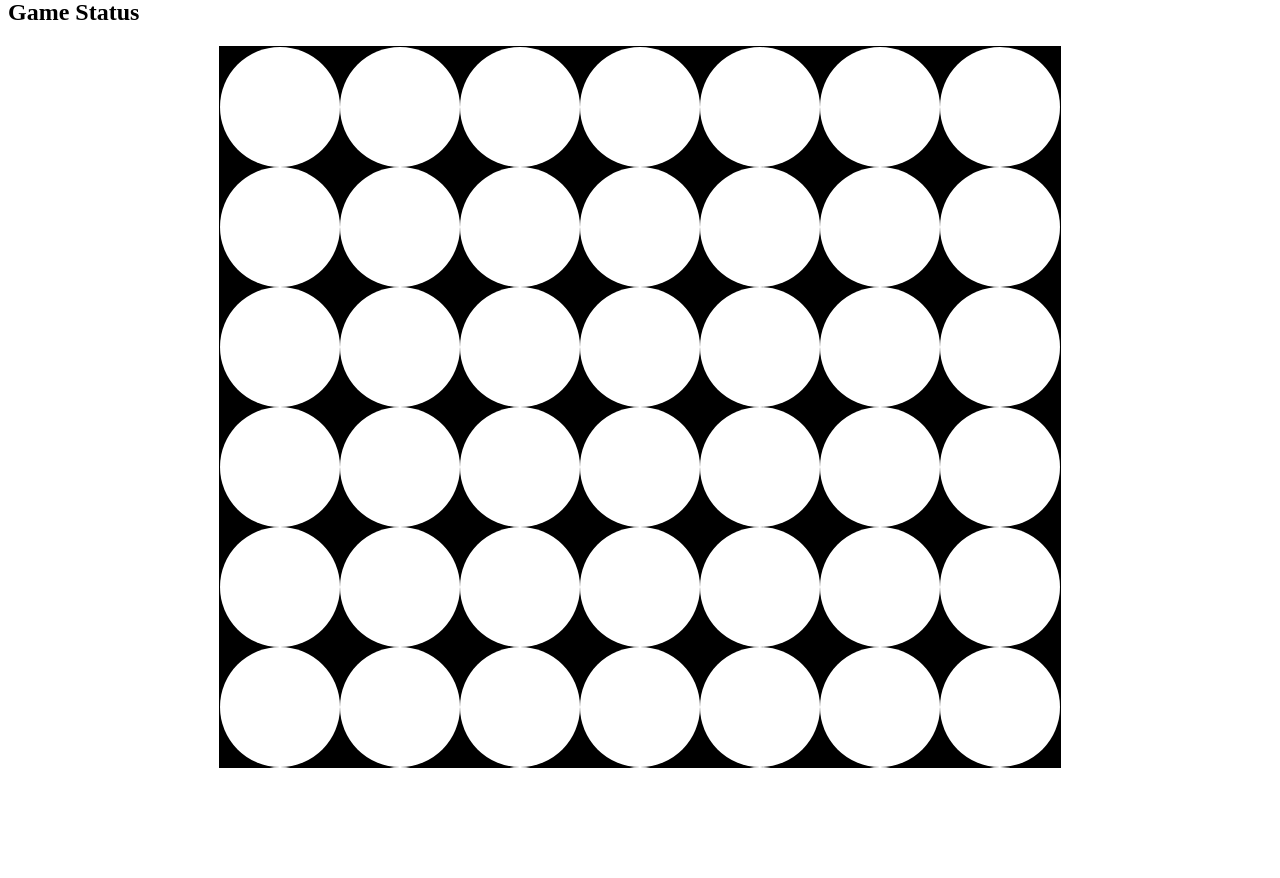
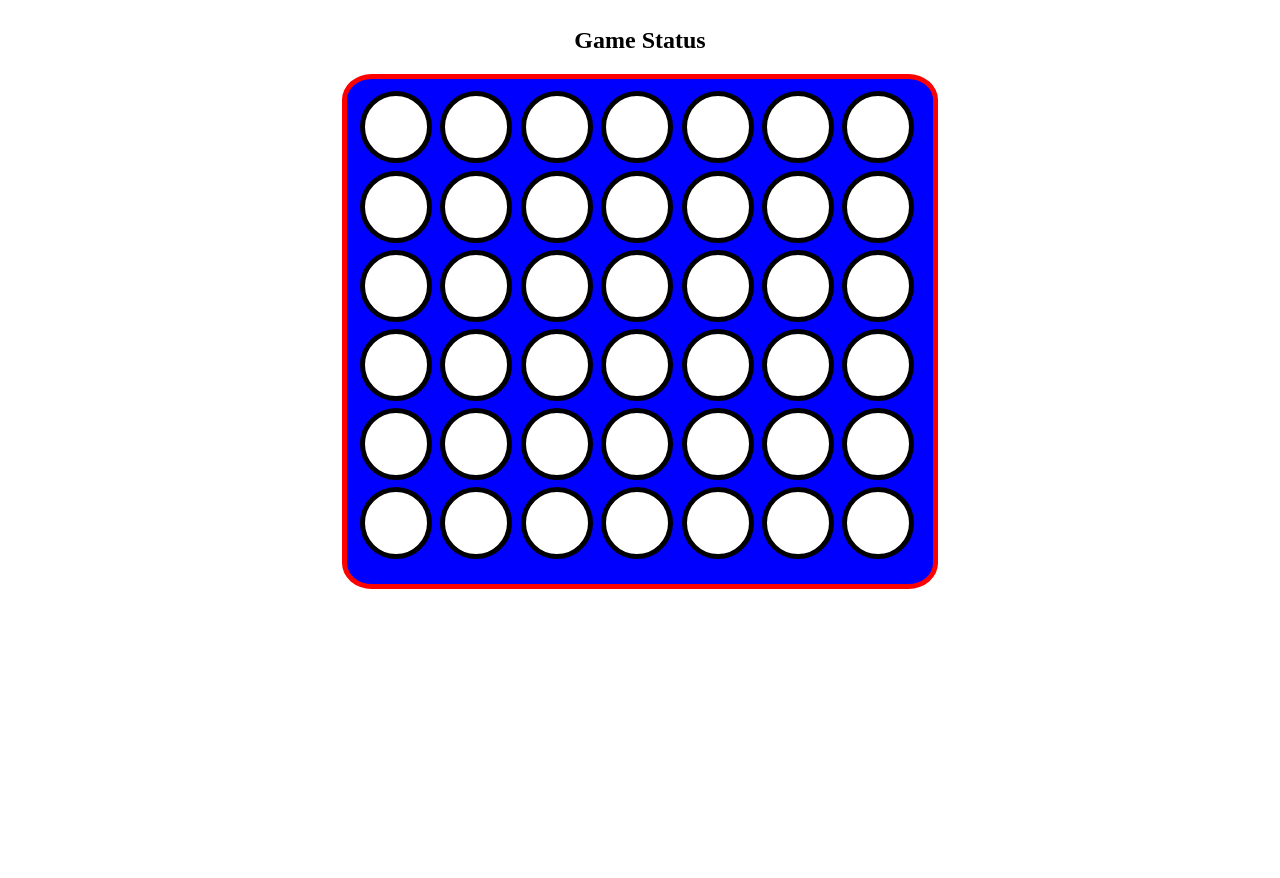
Before and after one commit to ljchu87/connect-four, a plain HTML site: page index.html in a window 1280 px wide. Shown: the part 81-959 px from the top of the page. Drawn offline with Linux system fonts and the light colour scheme.

Commit message:
Use create grid using grid template column/row

```diff
--- a/css/style.css
+++ b/css/style.css
@@ -1,21 +1,32 @@
+body {
+  height: 1000vh;
+  display: flex;
+  justify-content: flex-start;
+  align-items: center;
+  flex-direction: column;
+}
+
 .grid {
-  border: 1px solid black;
-  height: 720px;
-  width: 840px;
-  display: flex;
-  flex-wrap: wrap;
-  justify-content: center;
-  margin: 0 auto;
-  background-color: black;
+  grid-template-columns: repeat(7, 9vmin);
+  grid-template-rows: repeat(6, 9vmin);
+  display: grid;
+  border: 5px solid red;
+  border-radius: 5%;
+  width: 70vmin;
+  height: 60vmin;
+  background-color: blue;
+  padding: 1%;
+  gap: 1.5%;
 }
 
 .grid > div {
-height: 120px;
-width: 120px;
 background-color: white;
 border-radius: 50%;
+border: 5px solid black;
+text-align: center;
+vertical-align: middle;
 }
 
 .grid>div:hover {
-  background-color: rgb(30, 102, 164);
+  background-color: rgb(180, 176, 176);
 }
--- a/index.html
+++ b/index.html
@@ -13,55 +13,48 @@
   <h2 id="game-status">Game Status</h2>
 
   <section class="grid">
-		<div id="sq0" class="sq0"></div>
-		<div id="sq1" class="sq1"></div>
-		<div id="sq2" class="sq2"></div>
-		<div id="sq3" class="sq3"></div>
-		<div id="sq4" class="sq4"></div>
-		<div id="sq5" class="sq5"></div>
-		<div id="sq6" class="sq6"></div>
-		<div id="sq7" class="sq7"></div>
-		<div id="sq8" class="sq8"></div>
-    <div id="sq9" class="sq9"></div>
-		<div id="sq10" class="sq10"></div>
-		<div id="sq11" class="sq11"></div>
-		<div id="sq12" class="sq12"></div>
-		<div id="sq13" class="sq13"></div>
-		<div id="sq14" class="sq14"></div>
-		<div id="sq15" class="sq15"></div>
-		<div id="sq16" class="sq16"></div>
-		<div id="sq17" class="sq17"></div>
-    <div id="sq18" class="sq18"></div>
-		<div id="sq19" class="sq19"></div>
-		<div id="sq20" class="sq20"></div>
-		<div id="sq21" class="sq21"></div>
-		<div id="sq22" class="sq22"></div>
-		<div id="sq23" class="sq23"></div>
-		<div id="sq24" class="sq24"></div>
-		<div id="sq25" class="sq25"></div>
-		<div id="sq26" class="sq26"></div>
-    <div id="sq27" class="sq27"></div>
-		<div id="sq28" class="sq28"></div>
-		<div id="sq29" class="sq29"></div>
-		<div id="sq30" class="sq30"></div>
-		<div id="sq31" class="sq31"></div>
-		<div id="sq32" class="sq32"></div>
-		<div id="sq33" class="sq33"></div>
-		<div id="sq34" class="sq34"></div>
-		<div id="sq35" class="sq35"></div>
-    <div id="sq36" class="sq36"></div>
-		<div id="sq37" class="sq37"></div>
-		<div id="sq38" class="sq38"></div>
-		<div id="sq39" class="sq39"></div>
-		<div id="sq40" class="sq40"></div>
-		<div id="sq41" class="sq41"></div>
-		<div id="sq42" class="sq42"></div>
-		<div id="sq43" class="sq43"></div>
-		<div id="sq44" class="sq44"></div>
-    <div id="sq45" class="sq45"></div>
-		<div id="sq46" class="s46"></div>
-		<div id="sq47" class="sq47"></div>
-		<div id="sq48" class="sq48"></div>
+		<div class="circle"></div>
+		<div class="circle"></div>
+		<div class="circle"></div>
+		<div class="circle"></div>
+		<div class="circle"></div>
+		<div class="circle"></div>
+		<div class="circle"></div>
+		<div class="circle"></div>
+		<div class="circle"></div>
+		<div class="circle"></div>
+		<div class="circle"></div>
+		<div class="circle"></div>
+		<div class="circle"></div>
+		<div class="circle"></div>
+		<div class="circle"></div>
+		<div class="circle"></div>
+		<div class="circle"></div>
+		<div class="circle"></div>
+		<div class="circle"></div>
+		<div class="circle"></div>
+		<div class="circle"></div>
+		<div class="circle"></div>
+		<div class="circle"></div>
+		<div class="circle"></div>
+		<div class="circle"></div>
+		<div class="circle"></div>
+		<div class="circle"></div>
+		<div class="circle"></div>
+		<div class="circle"></div>
+		<div class="circle"></div>
+		<div class="circle"></div>
+		<div class="circle"></div>
+		<div class="circle"></div>
+		<div class="circle"></div>
+		<div class="circle"></div>
+		<div class="circle"></div>
+		<div class="circle"></div>
+		<div class="circle"></div>
+		<div class="circle"></div>
+		<div class="circle"></div>
+		<div class="circle"></div>
+		<div class="circle"></div>
 	</section>
 </body>
 </html>
```
